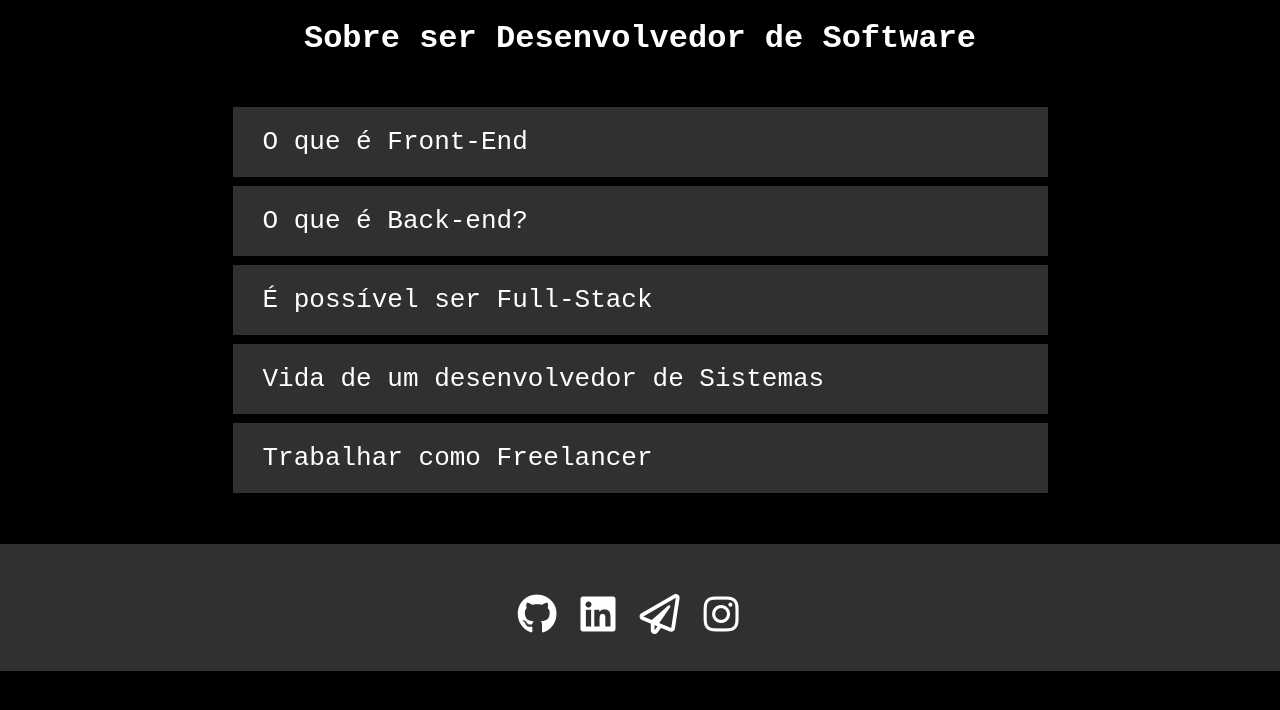
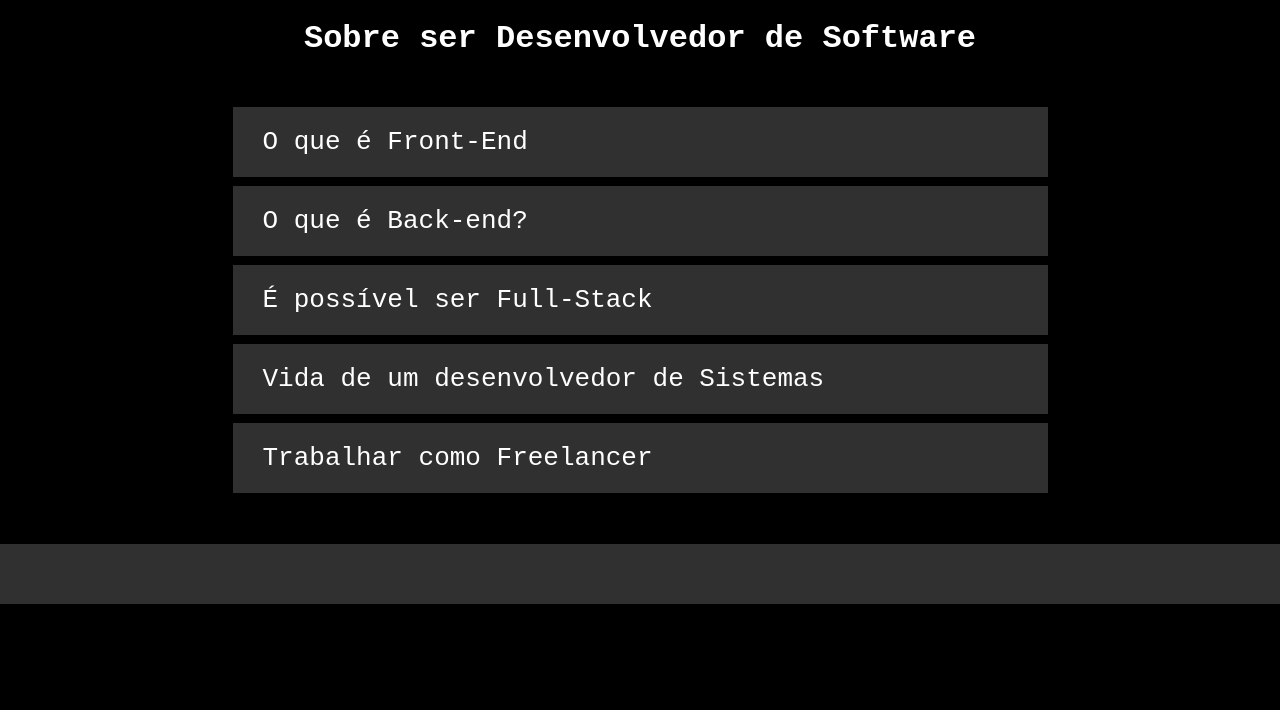
Before and after one commit to Andrsix6/Accordion-List, a plain HTML site: page index.html in a window 1280 px wide. Drawn offline with Linux system fonts and the light colour scheme.

Commit message:
Update index.html

```diff
--- a/index.html
+++ b/index.html
@@ -78,12 +78,7 @@
 
         <div id="redes">
 
-            <ul class="redes-sociais">
 
-                <li> <a href="https://github.com/SobrinhoSergio" target="_blank"><i class="fab fa-github"></i></a> </li>
-                <li> <a href="https://www.linkedin.com/in/sobrinhosergio/" target="_blank"><i class="fab fa-linkedin"></i></a> </li>
-                <li>  <a href="mailto:sobrinhosergio00@gmail.com" target="_blank"> <i class="far fa-paper-plane"></i></a> </li>
-                <li> <a href="https://www.instagram.com/sergio.sob" target="_blank"><i class="fab fa-instagram"></i></a> </li>
 
             </ul>
 
```
